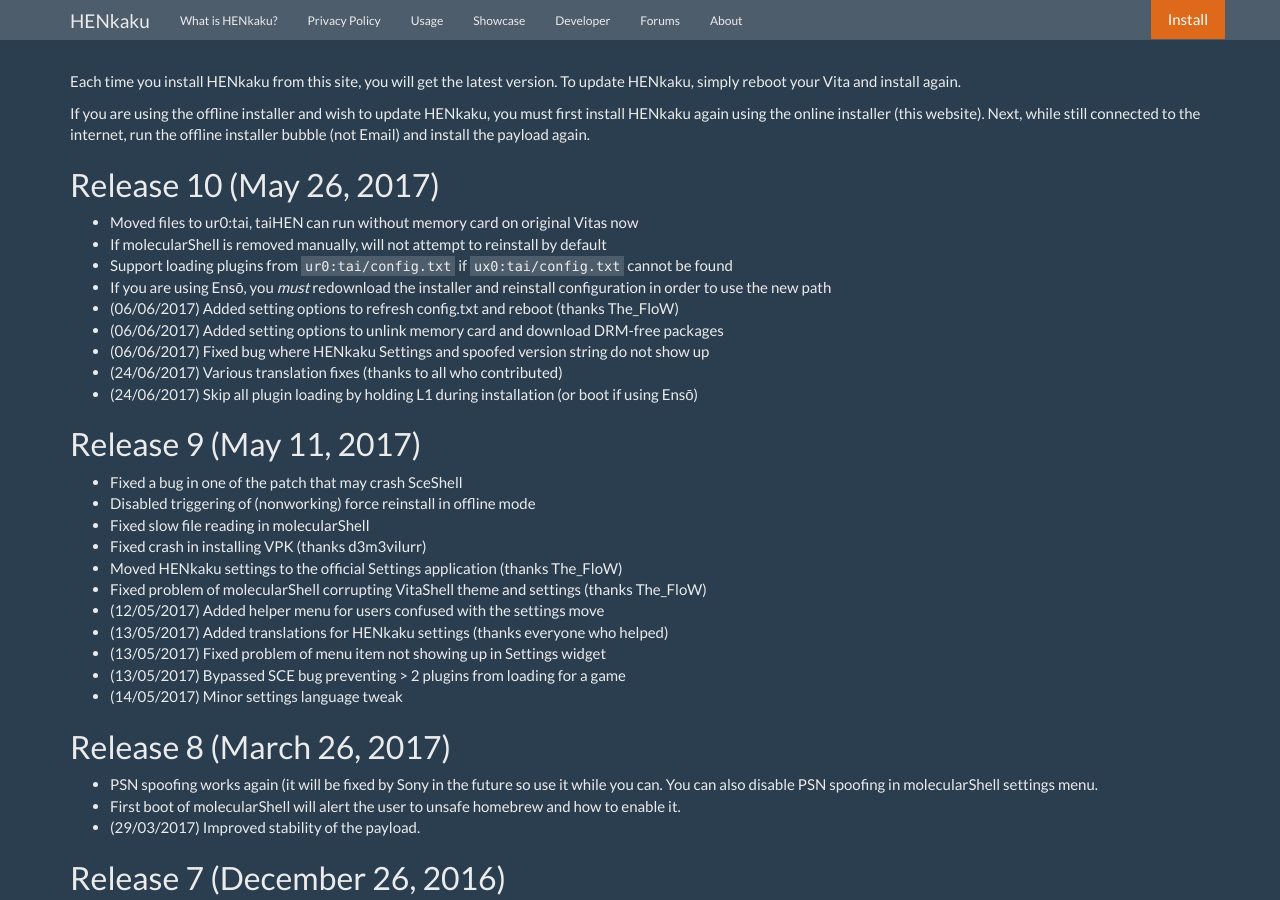
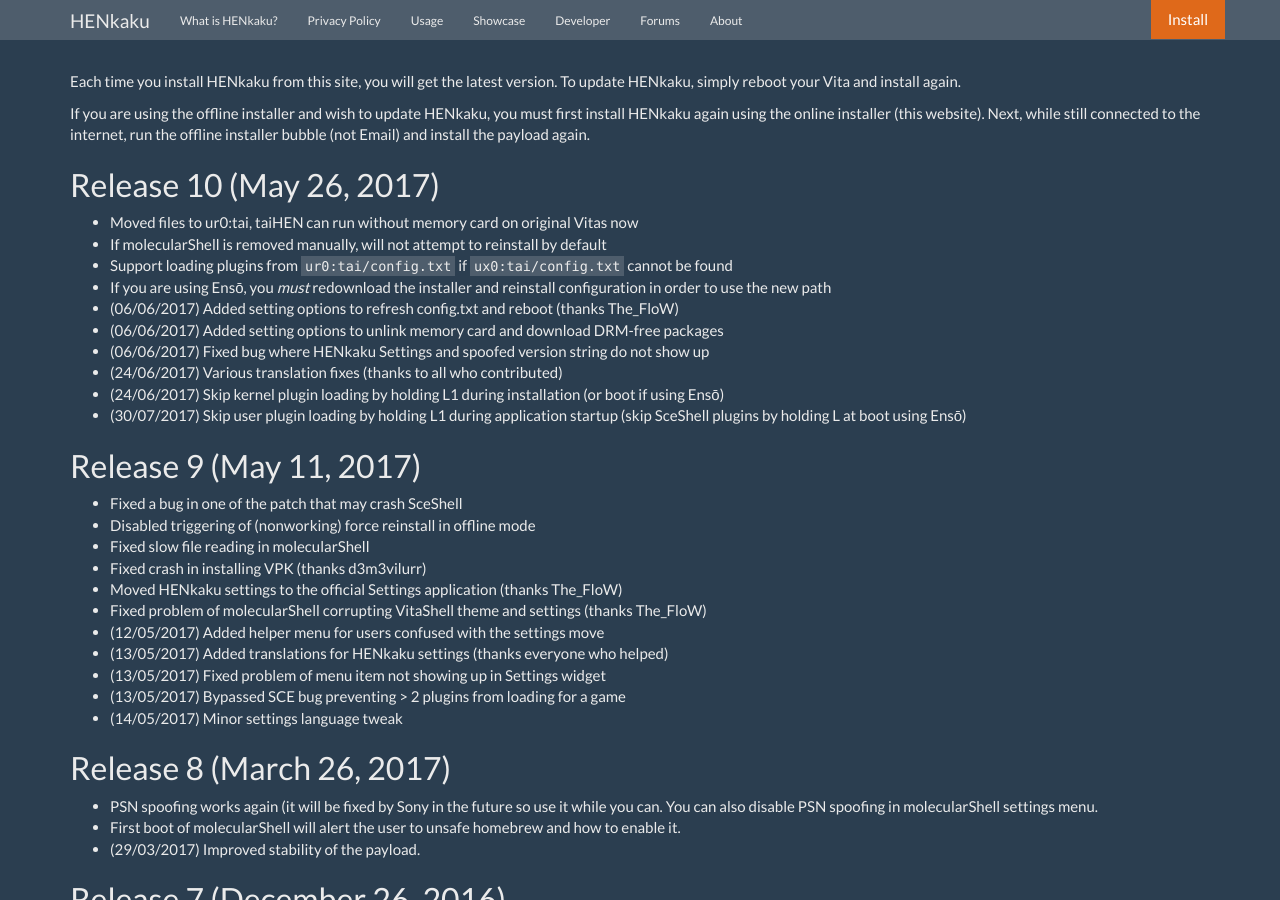
Before and after one commit to henkaku/henkaku.github.io, a Jekyll site: the page built from changes.md, in a window 1280 px wide and 900 px high. Built offline with Jekyll 4.4.1, drawn with Linux system fonts in a browser that asks for light colours.

Commit message:
Release 10.3: hold L during application startup to skip user plugin loading

```diff
--- a/changes.md
+++ b/changes.md
@@ -20,7 +20,8 @@
 * (06/06/2017) Added setting options to unlink memory card and download DRM-free packages
 * (06/06/2017) Fixed bug where HENkaku Settings and spoofed version string do not show up
 * (24/06/2017) Various translation fixes (thanks to all who contributed)
-* (24/06/2017) Skip all plugin loading by holding L1 during installation (or boot if using Ensō)
+* (24/06/2017) Skip kernel plugin loading by holding L1 during installation (or boot if using Ensō)
+* (30/07/2017) Skip user plugin loading by holding L1 during application startup (skip SceShell plugins by holding L at boot using Ensō)
 
 Release 9 (May 11, 2017)
 -------------------------------------------------------------------------------
```
Also changed, not shown: go/offline/exploit.html (+1 -1 lines), go/payload.js, 3 other files.
